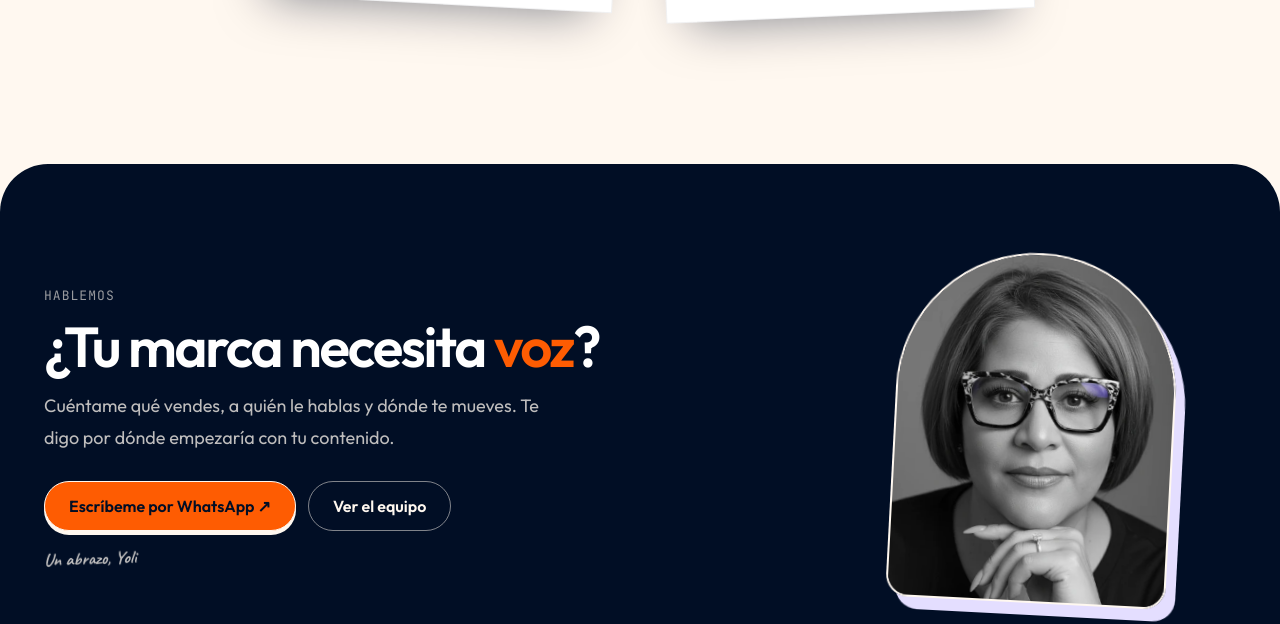
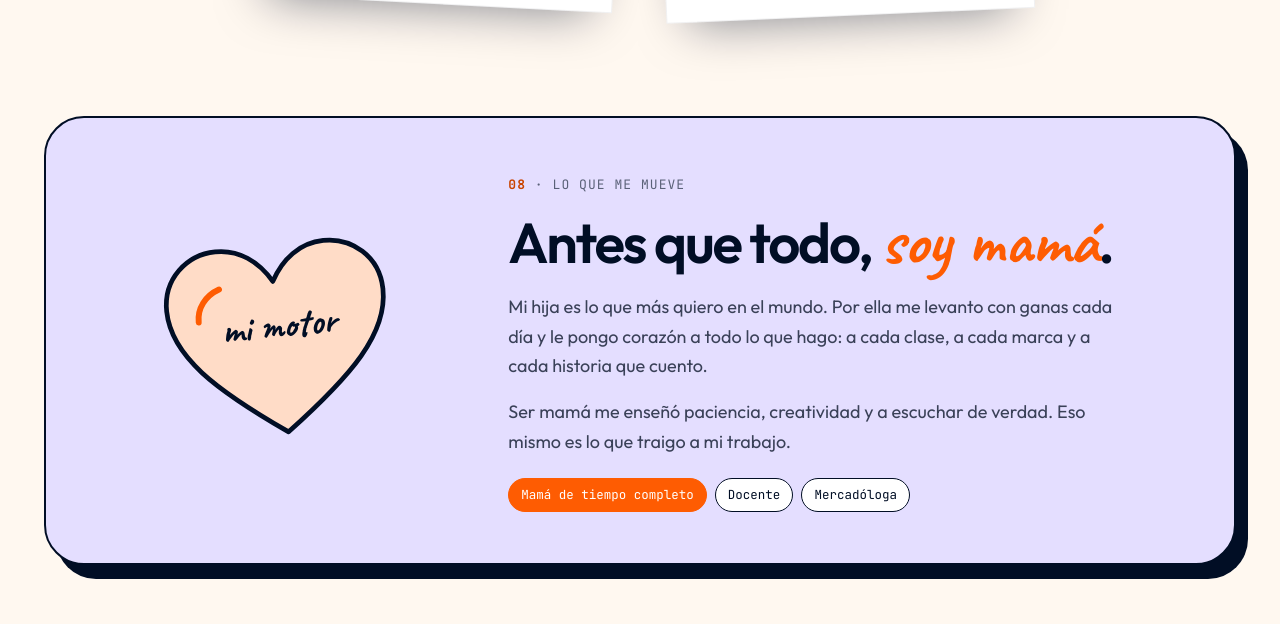
Before and after one commit to aandreskss/clickonversion, a Next.js app: page /about/yoli in a window 1280 px wide. Shown: the part 6301-6925 px from the top of the page. Built offline with nearby package versions, Linux system fonts and the light colour scheme; no server answers.

Commit message:
feat(about): agrega sección «Lo que me mueve» (mamá) a /about/yoli

```diff
--- a/src/app/(marketing)/about/yoli/page.tsx
+++ b/src/app/(marketing)/about/yoli/page.tsx
@@ -370,6 +370,32 @@ export default function YoliPage() {
           </div>
         </section>
 
+        {/* LO QUE ME MUEVE */}
+        <section className="yo-sec yo-mom-sec">
+          <div className="yo-wrap">
+            <div className="yo-mom">
+              <div className="yo-mom-art" aria-hidden="true">
+                <svg viewBox="0 0 220 200" className="yo-heart">
+                  <path d="M110 178 C 52 136, 18 104, 18 66 C 18 38, 40 20, 64 20 C 84 20, 100 32, 110 50 C 120 32, 136 20, 156 20 C 180 20, 202 38, 202 66 C 202 104, 168 136, 110 178 Z" fill="#FFDCC7" stroke="#010E25" strokeWidth="4" strokeLinejoin="round" />
+                  <path d="M64 52 C 52 56, 44 66, 44 78" fill="none" stroke="#FE5C02" strokeWidth="5" strokeLinecap="round" />
+                </svg>
+                <span className="ck-hand yo-mom-note">mi motor</span>
+              </div>
+              <div className="yo-mom-txt">
+                <span className="ck-eyebrow"><b>08</b> · Lo que me mueve</span>
+                <h2>Antes que todo, <span className="ck-hand yo-hl">soy mamá</span>.</h2>
+                <p>Mi hija es lo que más quiero en el mundo. Por ella me levanto con ganas cada día y le pongo corazón a todo lo que hago: a cada clase, a cada marca y a cada historia que cuento.</p>
+                <p>Ser mamá me enseñó paciencia, creatividad y a escuchar de verdad. Eso mismo es lo que traigo a mi trabajo.</p>
+                <div className="yo-mom-tags">
+                  <span>Mamá de tiempo completo</span>
+                  <span>Docente</span>
+                  <span>Mercadóloga</span>
+                </div>
+              </div>
+            </div>
+          </div>
+        </section>
+
         {/* CTA */}
         <section className="yo-cta">
           <div className="yo-wrap yo-cta-grid">
--- a/src/components/brand/yoli/yoli.css
+++ b/src/components/brand/yoli/yoli.css
@@ -133,6 +133,18 @@
 .yo-pola.p4{transform:rotate(3deg)}
 .yo-pola.p5{transform:rotate(-2.5deg) translateY(12px)}
 
+/* mamá */
+.yo-mom-sec{padding-top:0}
+.yo-mom{display:grid;grid-template-columns:minmax(0,.7fr) minmax(0,1.3fr);gap:48px;align-items:center;background:var(--lav);border:2px solid var(--n);border-radius:40px;padding:clamp(28px,4vw,56px);box-shadow:12px 14px 0 var(--n)}
+.yo-mom-art{position:relative;display:flex;justify-content:center}
+.yo-heart{width:min(260px,100%);height:auto;transform:rotate(-6deg)}
+.yo-mom-note{position:absolute;left:50%;top:44%;transform:translate(-50%,-50%) rotate(-6deg);font-size:38px;font-weight:700;color:var(--n);white-space:nowrap}
+.yo-mom-txt p{font-size:18px;line-height:1.65;color:var(--bo);margin-top:16px !important;max-width:620px}
+.yo-mom-tags{display:flex;flex-wrap:wrap;gap:8px;margin-top:22px}
+.yo-mom-tags span{font-family:'JetBrains Mono',monospace;font-size:12.5px;padding:6px 12px;border-radius:999px;background:#fff;border:1.5px solid var(--n)}
+.yo-mom-tags span:first-child{background:var(--o);color:#fff;border-color:var(--o)}
+@media (max-width:760px){.yo-mom{grid-template-columns:1fr;gap:16px;border-radius:28px;box-shadow:7px 8px 0 var(--n)}.yo-heart{width:170px}.yo-mom-note{font-size:28px}.yo-mom-txt p{font-size:16px}}
+
 /* cta */
 .yo-cta{background:var(--n);color:var(--cr);border-radius:48px;margin:clamp(24px,4vw,48px) 0;padding:clamp(56px,7vw,96px) 0;overflow:hidden}
 .yo-cta-grid{display:grid;grid-template-columns:minmax(0,1.3fr) minmax(0,.7fr);gap:40px;align-items:center}
```
Also changed, not shown: 1 other file (tests, documents, lock files or other folders).
